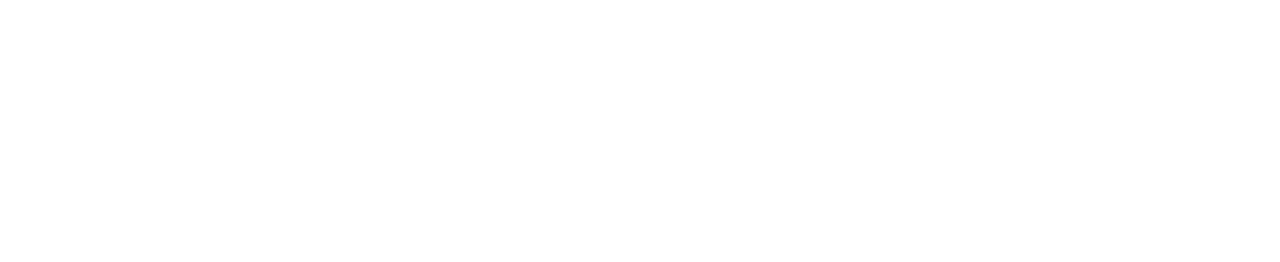
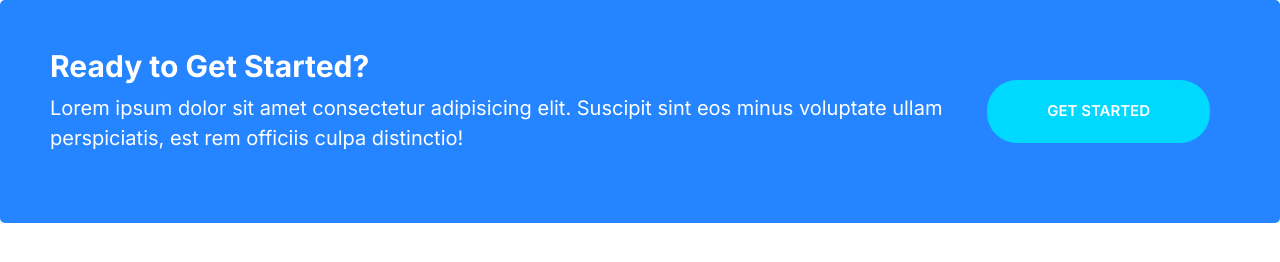
Before and after one commit to valen1965/MOSHIFY-project, a plain HTML site: page index.html in a window 1280 px wide. Drawn offline with Linux system fonts and the light colour scheme.

Commit message:
Build callout component.

```diff
--- a/CSS/styles.css
+++ b/CSS/styles.css
@@ -245,6 +245,11 @@ a {
 
 .btn--accent:hover {
   background: #e85834;
+}
+
+.btn--stretched {
+  padding-left: 6rem;
+  padding-right: 6rem;
 }
 
 .btn--block {
@@ -510,3 +515,53 @@ FIXME:*/
     margin-left: 6rem;
   }
 }
+
+/* TODO:   Callouts  */
+
+.callout {
+  padding: 5rem;
+  border-radius: 5px;
+}
+
+.callout--primary {
+  background: var(--color-primary);
+  color: #fff;
+}
+
+.callout__heading {
+  color: #fff;
+  margin-top: 0;
+  font-size: 3rem;
+  line-height: 1.1;
+}
+
+/* Grid properties (alignment)
+
+.grid {
+  display: grid;
+  justify-items:center; (default value:stretch) for horizontal alignment
+  align-items: center;   (default value:stretch) for vertical alignment */
+
+.callout .btn {
+  justify-self: center;
+  align-self: center;
+}
+
+.callout__content {
+  text-align: center;
+  font-size: 2rem;
+}
+
+@media screen and (min-width: 768px) {
+  .callout .grid--1x2 {
+    grid-template-columns: 1fr auto;
+  }
+
+  .callout__content {
+    text-align: left;
+  }
+  .callout .btn {
+    justify-self: start;
+    margin: 0 2rem;
+  }
+}
--- a/index.html
+++ b/index.html
@@ -7,8 +7,8 @@
     <link rel="preconnect" href="https://fonts.googleapis.com" />
     <link rel="preconnect" href="https://fonts.gstatic.com" crossorigin />
     <link
-      href="https://fonts.googleapis.com/css2?family=Inter:wght@400;600;700&display=swap" rel="stylesheet"
-      <link rel="preconnect" href="https://fonts.googleapis.com">
+      href="https://fonts.googleapis.com/css2?family=Inter:wght@400;600;700&display=swap" rel="stylesheet" />
+      <link rel="preconnect" href="https://fonts.googleapis.com" />
       <link rel="preconnect" href="https://fonts.gstatic.com" crossorigin />
 
       <link href="https://fonts.googleapis.com/css2?family=Montserrat:wght@600&display=swap" rel="stylesheet" />
@@ -16,8 +16,19 @@
     <link rel="stylesheet" href="/CSS/normalize.css" />
     <link rel="stylesheet" href="/CSS/styles.css" />
     <title>Document</title>
-  </head>
-    <body>
+</head>
+  <body>
+     <div class="callout callout--primary">
+      <div class="grid grid--1x2">
+        <div class="callout__content">
+          <h2 class="callout__heading">Ready to Get Started?</h2>
+          <p>
+            Lorem ipsum dolor sit amet consectetur adipisicing elit. Suscipit sint eos minus voluptate ullam perspiciatis, est rem officiis culpa distinctio!
+          </p>
+        </div>
+        <a href="#" class="btn btn--secondary btn--stretched">Get Started</a>
+      </div>
+     </div>
 
   <body>
 </html>
```
